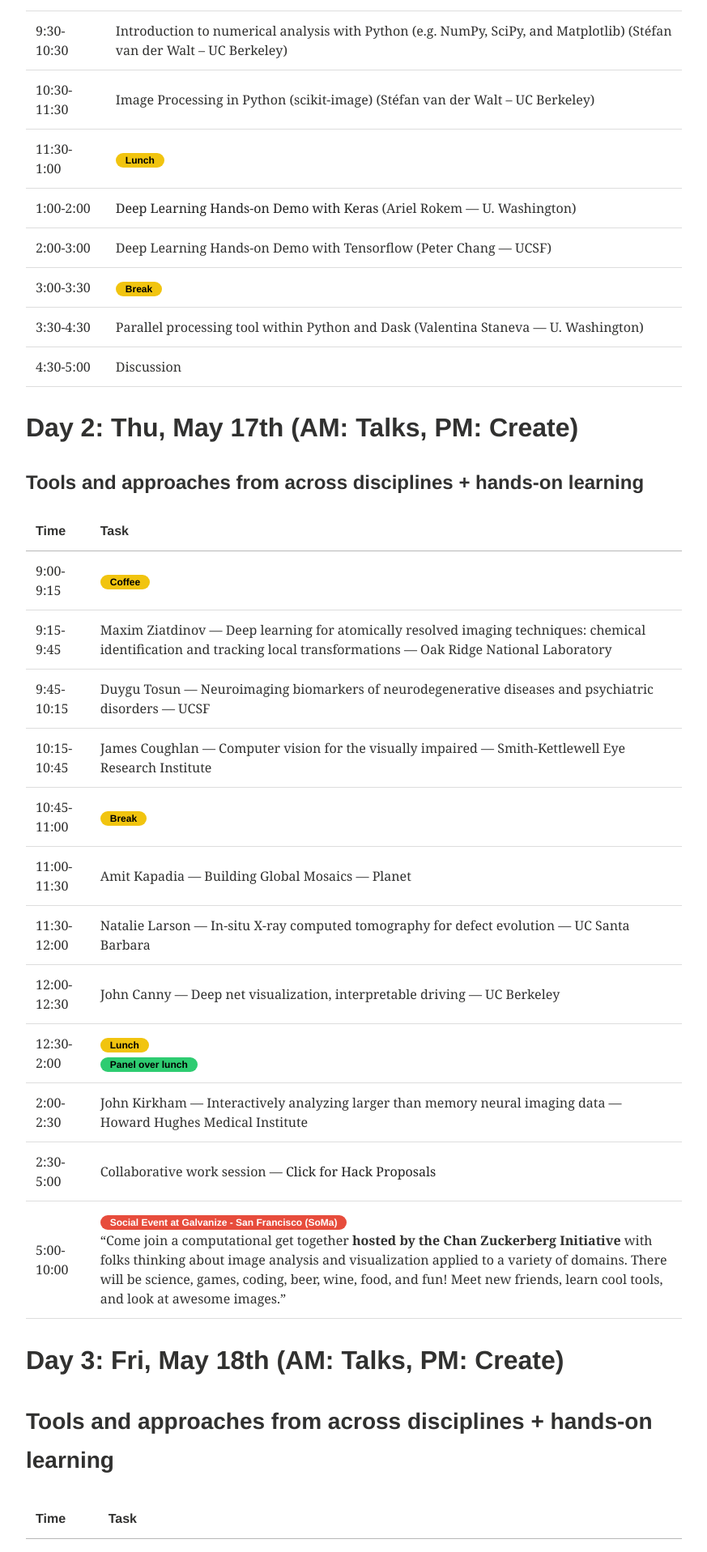
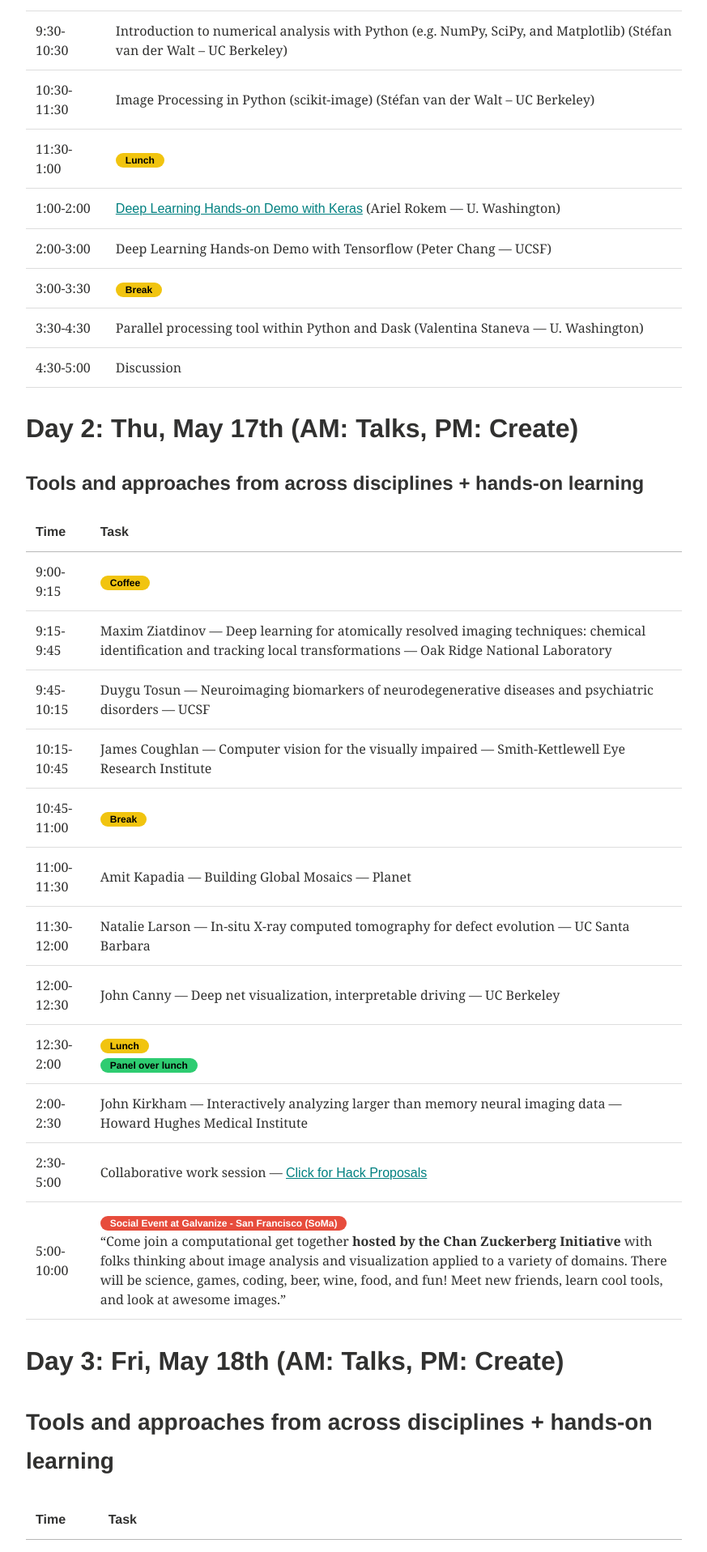
Before and after one commit to imagexd/imagexd.github.io, a Jekyll site: the page built from programs/imagexd2018.md, in a window 1280 px wide. Shown: the part 723-2640 px from the top of the page at 81% size, without its empty margins (64-937 px from the left). Built offline with Jekyll 4.4.1, drawn with Linux system fonts in a browser that asks for light colours.

Commit message:
Style links in program

```diff
--- /dev/null
+++ b/_sass/_custom.scss
@@ -0,0 +1,6 @@
+td a {
+  text-decoration: underline !important;;
+  font-family: sans-serif;
+  font-size: 100%;
+  color: teal;
+}
--- a/css/main.scss
+++ b/css/main.scss
@@ -53,3 +53,5 @@ sitemap: false
    ========================================================================== */
 
 @import "layout";
+
+@import "custom";
```
